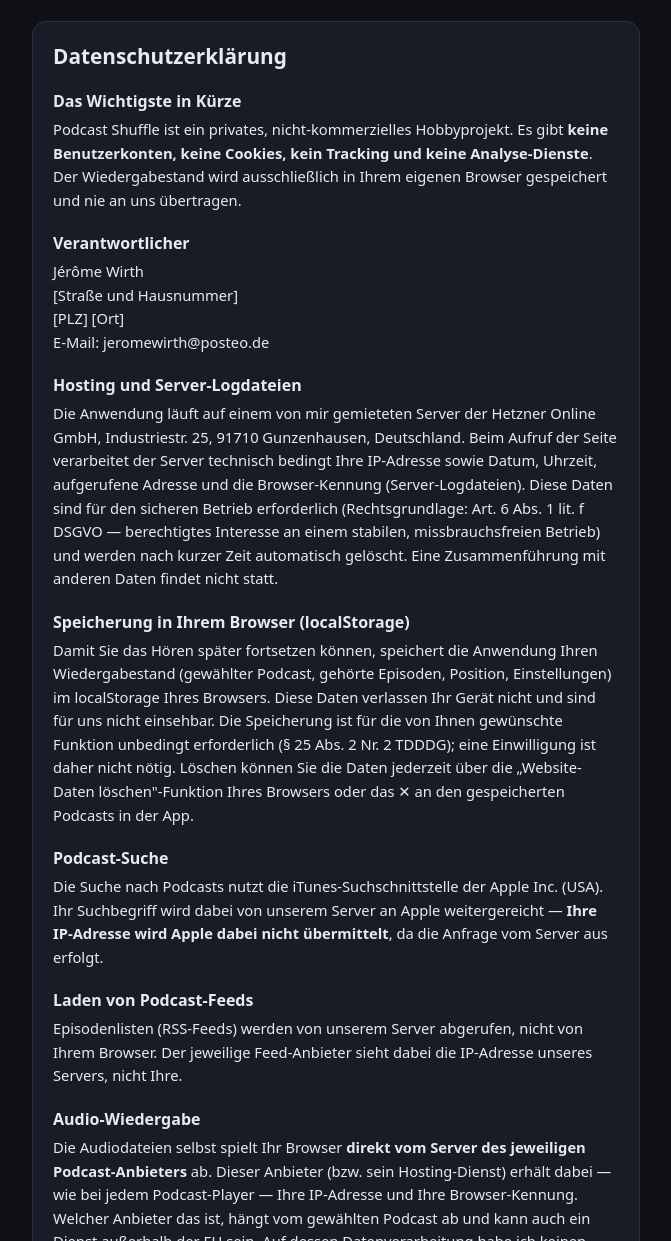
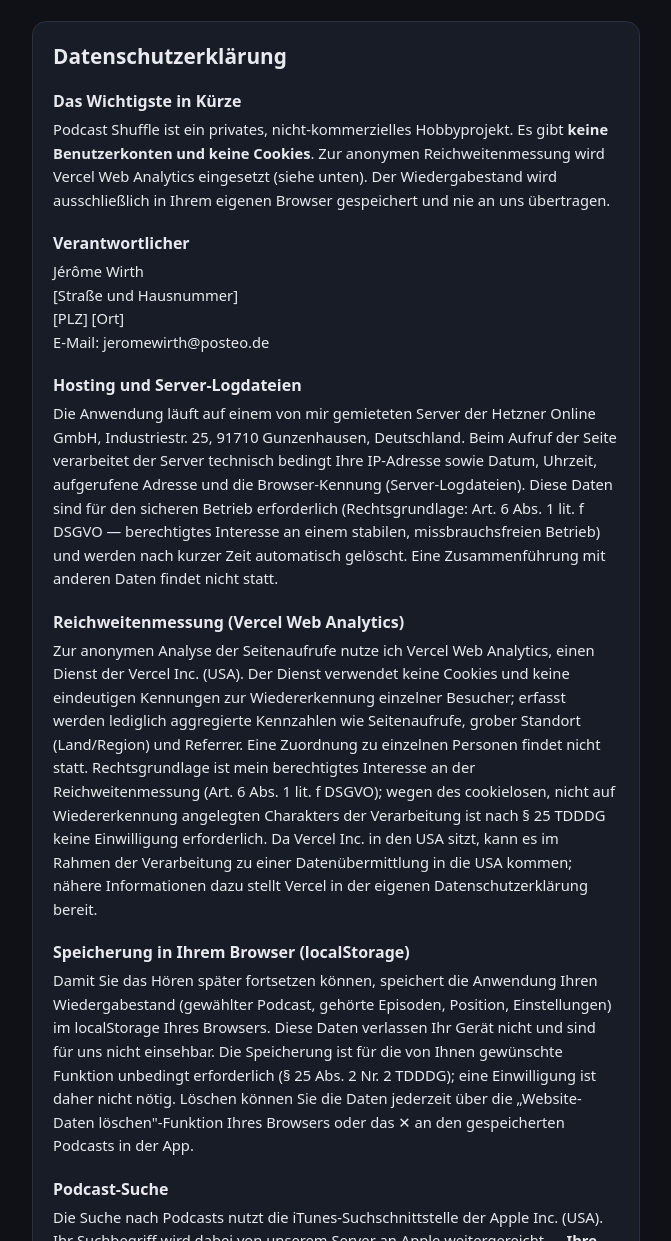
Before and after one commit to JeromeWirth/podcast-shuffle, a website: page client/public/datenschutz.html in a window 1280 px wide. Shown: the part 62-1303 px from the top of the page, without its empty margins (304-975 px from the left). Drawn offline with Linux system fonts and the light colour scheme.

Commit message:
added vercel analytics

```diff
--- a/client/public/datenschutz.html
+++ b/client/public/datenschutz.html
@@ -19,9 +19,10 @@
       <h3>Das Wichtigste in Kürze</h3>
       <p>
         Podcast Shuffle ist ein privates, nicht-kommerzielles Hobbyprojekt.
-        Es gibt <strong>keine Benutzerkonten, keine Cookies, kein Tracking und
-        keine Analyse-Dienste</strong>. Der Wiedergabestand wird ausschließlich
-        in Ihrem eigenen Browser gespeichert und nie an uns übertragen.
+        Es gibt <strong>keine Benutzerkonten und keine Cookies</strong>. Zur
+        anonymen Reichweitenmessung wird Vercel Web Analytics eingesetzt (siehe
+        unten). Der Wiedergabestand wird ausschließlich in Ihrem eigenen
+        Browser gespeichert und nie an uns übertragen.
       </p>
 
       <h3>Verantwortlicher</h3>
@@ -43,6 +44,23 @@
         berechtigtes Interesse an einem stabilen, missbrauchsfreien Betrieb)
         und werden nach kurzer Zeit automatisch gelöscht. Eine Zusammenführung
         mit anderen Daten findet nicht statt.
+      </p>
+
+      <h3>Reichweitenmessung (Vercel Web Analytics)</h3>
+      <p>
+        Zur anonymen Analyse der Seitenaufrufe nutze ich Vercel Web Analytics,
+        einen Dienst der Vercel Inc. (USA). Der Dienst verwendet keine Cookies
+        und keine eindeutigen Kennungen zur Wiedererkennung einzelner
+        Besucher; erfasst werden lediglich aggregierte Kennzahlen wie
+        Seitenaufrufe, grober Standort (Land/Region) und Referrer. Eine
+        Zuordnung zu einzelnen Personen findet nicht statt. Rechtsgrundlage
+        ist mein berechtigtes Interesse an der Reichweitenmessung (Art. 6
+        Abs. 1 lit. f DSGVO); wegen des cookielosen, nicht auf Wiedererkennung
+        angelegten Charakters der Verarbeitung ist nach § 25 TDDDG keine
+        Einwilligung erforderlich. Da Vercel Inc. in den USA sitzt, kann es im
+        Rahmen der Verarbeitung zu einer Datenübermittlung in die USA kommen;
+        nähere Informationen dazu stellt Vercel in der eigenen
+        Datenschutzerklärung bereit.
       </p>
 
       <h3>Speicherung in Ihrem Browser (localStorage)</h3>
@@ -91,8 +109,9 @@
         Verarbeitung (Art. 18), Datenübertragbarkeit (Art. 20) und Widerspruch
         (Art. 21) sowie das Recht, sich bei einer Datenschutz-Aufsichtsbehörde
         zu beschweren (Art. 77). Da diese Seite außer den kurzlebigen
-        Server-Logdateien keine personenbezogenen Daten speichert, gibt es in
-        aller Regel allerdings nichts, worüber Auskunft zu erteilen wäre.
+        Server-Logdateien und den anonymisierten Analytics-Kennzahlen keine
+        personenbezogenen Daten speichert, gibt es in aller Regel allerdings
+        nichts, worüber Auskunft zu erteilen wäre.
         Für Anfragen genügt eine E-Mail an die oben genannte Adresse.
       </p>
 
@@ -104,5 +123,6 @@
       </p>
     </section>
   </main>
+  <script defer src="/_vercel/insights/script.js"></script>
 </body>
 </html>
```
Also changed, not shown: client/public/impressum.html (+1 -0 lines), client/public/index.html (+1 -0 lines).
